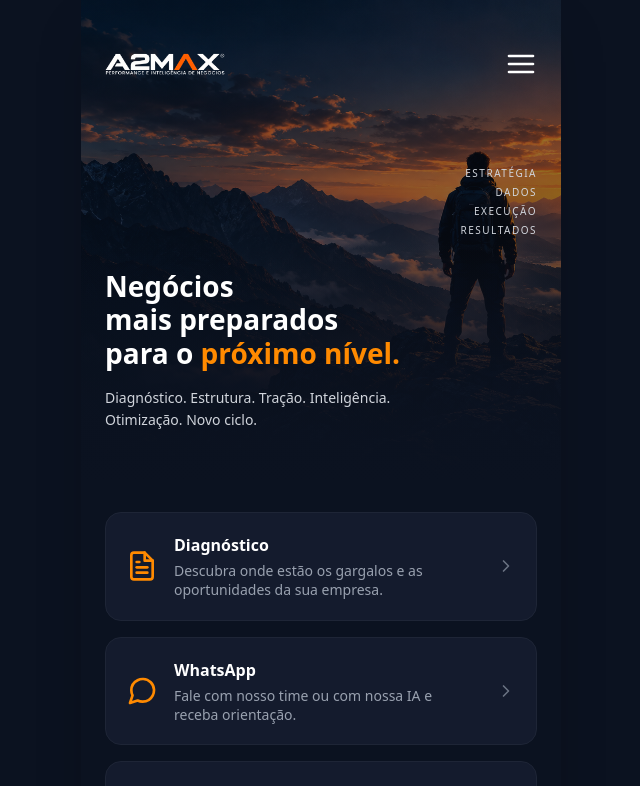
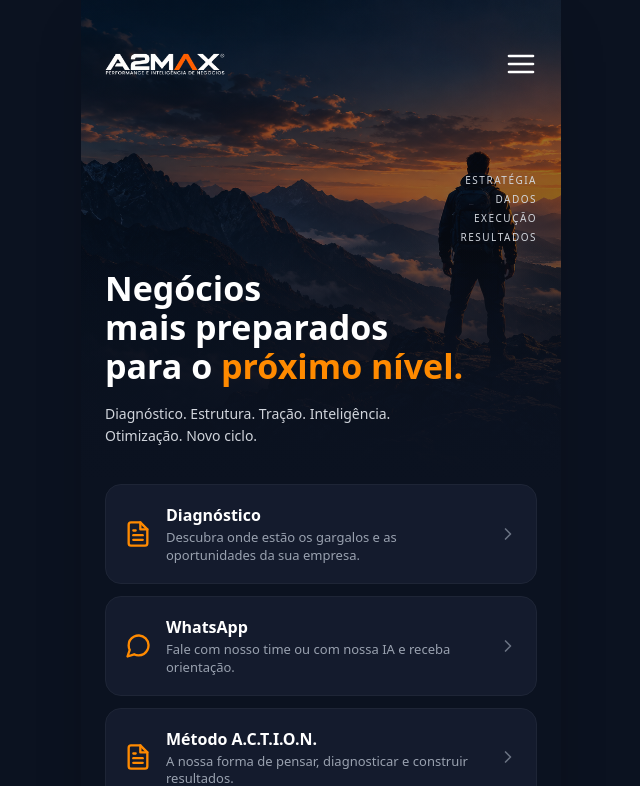
Before and after one commit to A2Max-Business/a2max-bio, a Next.js app: page / in a window 1280 px wide. Shown: the top 786 px of the page, without its empty margins (319-959 px from the left). Built offline with nearby package versions, Linux system fonts and the light colour scheme.

Commit message:
style: add motion and refine A2Max Bio index

```diff
--- a/app/globals.css
+++ b/app/globals.css
@@ -13,3 +13,51 @@
     color: var(--color-branco);
   }
 }
+
+@layer utilities {
+  @keyframes fade-in-up {
+    0% {
+      opacity: 0;
+      transform: translateY(16px);
+    }
+    100% {
+      opacity: 1;
+      transform: translateY(0);
+    }
+  }
+
+  @keyframes fade-in {
+    0% { opacity: 0; }
+    100% { opacity: 1; }
+  }
+
+  .animate-hero-bg {
+    animation: fade-in 1s ease-out forwards;
+  }
+
+  .animate-hero-microcopy {
+    opacity: 0;
+    animation: fade-in-up 0.6s ease-out 0.1s forwards;
+  }
+
+  .animate-hero-h1 {
+    opacity: 0;
+    animation: fade-in-up 0.7s ease-out 0.2s forwards;
+  }
+
+  .animate-hero-sub {
+    opacity: 0;
+    animation: fade-in-up 0.6s ease-out 0.35s forwards;
+  }
+
+  @media (prefers-reduced-motion: reduce) {
+    .animate-hero-bg,
+    .animate-hero-microcopy,
+    .animate-hero-h1,
+    .animate-hero-sub {
+      animation: none !important;
+      opacity: 1 !important;
+      transform: none !important;
+    }
+  }
+}
--- a/app/page.tsx
+++ b/app/page.tsx
@@ -5,6 +5,7 @@ import { DestinationCard } from "@/components/ui/DestinationCard";
 import { InstitutionalCard } from "@/components/brand/InstitutionalCard";
 import { Footer } from "@/components/layout/Footer";
 import { destinations } from "@/config/destinations";
+import { Reveal } from "@/components/ui/Reveal";
 
 export default function Home() {
   return (
@@ -13,16 +14,22 @@ export default function Home() {
 
       <HeroSection />
 
-      {/* Destinations List */}
-      <main className="px-6 flex flex-col gap-4 mt-8">
-        {destinations.map((destination) => (
-          <DestinationCard key={destination.id} destination={destination} />
+      {/* Destinations List - Spacing adjusted to connect smoothly with Hero */}
+      <main className="px-6 flex flex-col gap-3 mt-1 relative z-20">
+        {destinations.map((destination, index) => (
+          <Reveal key={destination.id} delay={index * 50}>
+            <DestinationCard destination={destination} />
+          </Reveal>
         ))}
       </main>
 
-      <InstitutionalCard />
+      <Reveal>
+        <InstitutionalCard />
+      </Reveal>
 
-      <Footer />
+      <Reveal>
+        <Footer />
+      </Reveal>
     </PageContainer>
   );
 }
--- a/components/brand/HeroSection.tsx
+++ b/components/brand/HeroSection.tsx
@@ -3,7 +3,7 @@ import Image from "next/image";
 
 export function HeroSection() {
   return (
-    <div className="relative w-full h-[55vh] min-h-[480px] max-h-[600px] flex flex-col justify-end overflow-hidden pb-12">
+    <div className="relative w-full h-[55vh] min-h-[480px] max-h-[600px] flex flex-col justify-end overflow-hidden pb-8 animate-hero-bg">
       {/* Background Image with Object Fit */}
       <div className="absolute inset-0 z-0">
         <Image
@@ -21,7 +21,7 @@ export function HeroSection() {
 
       {/* Content over Hero */}
       <div className="relative z-10 px-6 mt-auto">
-        <div className="flex justify-end mb-8">
+        <div className="flex justify-end mb-6 animate-hero-microcopy">
           <div className="text-right flex flex-col items-end">
             <span className="text-[10px] tracking-[0.15em] text-gray-300 font-medium mb-1">ESTRATÉGIA</span>
             <span className="text-[10px] tracking-[0.15em] text-gray-300 font-medium mb-1">DADOS</span>
@@ -30,13 +30,13 @@ export function HeroSection() {
           </div>
         </div>
 
-        <h1 className="text-[28px] leading-[1.2] font-semibold text-white mb-4 pr-4">
+        <h1 className="text-[32px] sm:text-[34px] leading-[1.15] font-semibold text-white mb-4 pr-2 animate-hero-h1">
           Negócios <br />
           mais preparados <br />
           para o <span className="text-laranja-energia">próximo nível.</span>
         </h1>
 
-        <p className="text-sm leading-relaxed text-gray-300 font-light pr-6">
+        <p className="text-sm leading-relaxed text-gray-300 font-light pr-6 animate-hero-sub">
           Diagnóstico. Estrutura. Tração. Inteligência.<br />
           Otimização. Novo ciclo.
         </p>
--- a/components/ui/DestinationCard.tsx
+++ b/components/ui/DestinationCard.tsx
@@ -11,22 +11,26 @@ export function DestinationCard({ destination }: DestinationCardProps) {
   const IconComponent = Icons[destination.id as keyof typeof Icons] || Icons.document;
 
   const content = (
-    <div className={`flex items-center justify-between p-5 rounded-2xl border ${destination.isComingSoon ? 'border-[#1E2536] bg-[#0F1626]' : 'border-[#1E2536] bg-[#141B2D] hover:border-laranja-energia/50 hover:bg-[#1A2235] transition-all cursor-pointer'}`}>
-      <div className="flex items-center gap-4">
+    <div className={`flex items-center justify-between p-[18px] rounded-2xl border transition-all duration-300 ease-out ${
+      destination.isComingSoon
+        ? 'border-[#1E2536] bg-[#0F1626]'
+        : 'border-[#1E2536] bg-[#141B2D] hover:border-laranja-energia/50 hover:bg-[#1A2235] hover:-translate-y-0.5 hover:shadow-lg hover:shadow-black/20 cursor-pointer'
+    }`}>
+      <div className="flex items-center gap-3.5">
         <div className={`flex-shrink-0 ${destination.isComingSoon ? 'text-gray-600' : 'text-laranja-energia'}`}>
-          <IconComponent className="w-8 h-8" />
+          <IconComponent className="w-[28px] h-[28px]" />
         </div>
         <div className="flex flex-col">
           <h3 className={`text-base font-semibold ${destination.isComingSoon ? 'text-gray-500' : 'text-white'}`}>
             {destination.label}
           </h3>
-          <p className={`text-sm mt-1 leading-snug ${destination.isComingSoon ? 'text-gray-600' : 'text-gray-400'}`}>
+          <p className={`text-[13px] mt-0.5 leading-snug ${destination.isComingSoon ? 'text-gray-600' : 'text-gray-400'}`}>
             {destination.description}
           </p>
         </div>
       </div>
 
-      <div className="flex-shrink-0 ml-4">
+      <div className="flex-shrink-0 ml-3">
         {destination.isComingSoon ? (
           <span className="text-[10px] font-bold tracking-wider px-2 py-1 bg-[#1E2536] text-gray-400 rounded-full">
             EM BREVE
--- /dev/null
+++ b/components/ui/Reveal.tsx
@@ -0,0 +1,66 @@
+"use client";
+
+import * as React from "react";
+import { useEffect, useRef, useState } from "react";
+
+interface RevealProps {
+  children: React.ReactNode;
+  delay?: number;
+  className?: string;
+}
+
+export function Reveal({ children, delay = 0, className = "" }: RevealProps) {
+  const ref = useRef<HTMLDivElement>(null);
+  // Por padrão, o conteúdo é visível (Progressive Enhancement se o JS falhar)
+  const [hasRevealed, setHasRevealed] = useState(true);
+  const wasChecked = useRef(false);
+
+  useEffect(() => {
+    // Verifica se o usuário prefere reduzir o movimento. Se sim, não fazemos nada,
+    // e o conteúdo permanece visível imediatamente e sem animação.
+    const mediaQuery = window.matchMedia("(prefers-reduced-motion: reduce)");
+    if (mediaQuery.matches) {
+      return;
+    }
+
+    const observer = new IntersectionObserver(
+      ([entry]) => {
+        if (entry.isIntersecting) {
+          // Quando entra no viewport, revela (com o delay opcional para stagger)
+          setTimeout(() => {
+            setHasRevealed(true);
+          }, delay);
+          observer.disconnect();
+        } else {
+          // Se na PRIMEIRA checagem imediata ele NÃO estiver no viewport,
+          // nós o escondemos para prepará-lo para a animação de scroll.
+          // Como está fora do viewport, o usuário não verá o 'flash' de escondido.
+          if (!wasChecked.current) {
+            setHasRevealed(false);
+          }
+        }
+        wasChecked.current = true;
+      },
+      {
+        rootMargin: "0px 0px -40px 0px", // Aciona levemente antes de aparecer totalmente
+      }
+    );
+
+    if (ref.current) {
+      observer.observe(ref.current);
+    }
+
+    return () => observer.disconnect();
+  }, [delay]);
+
+  return (
+    <div
+      ref={ref}
+      className={`transition-all duration-700 ease-out ${
+        hasRevealed ? "opacity-100 translate-y-0" : "opacity-0 translate-y-4"
+      } ${className}`}
+    >
+      {children}
+    </div>
+  );
+}
```
